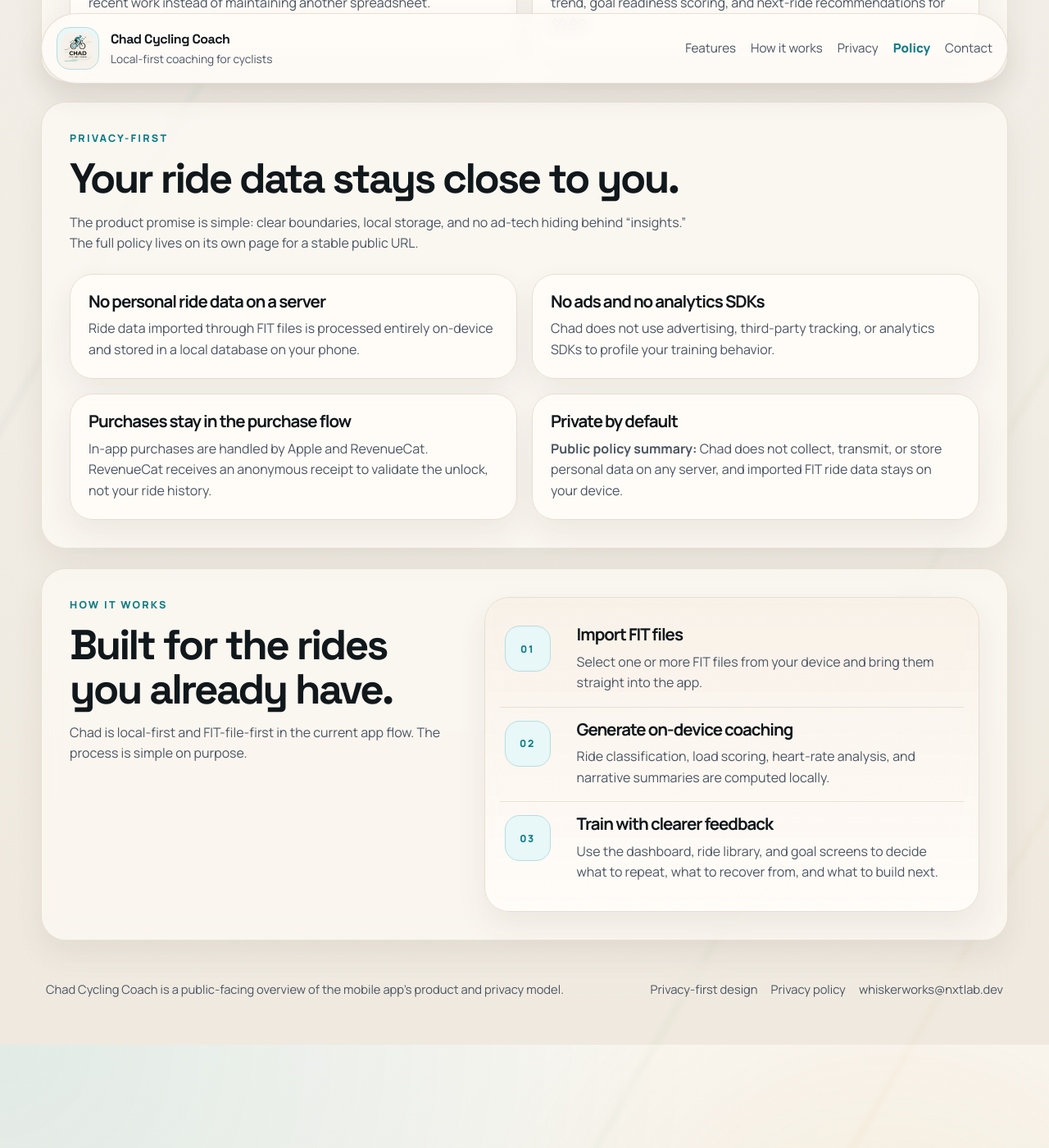
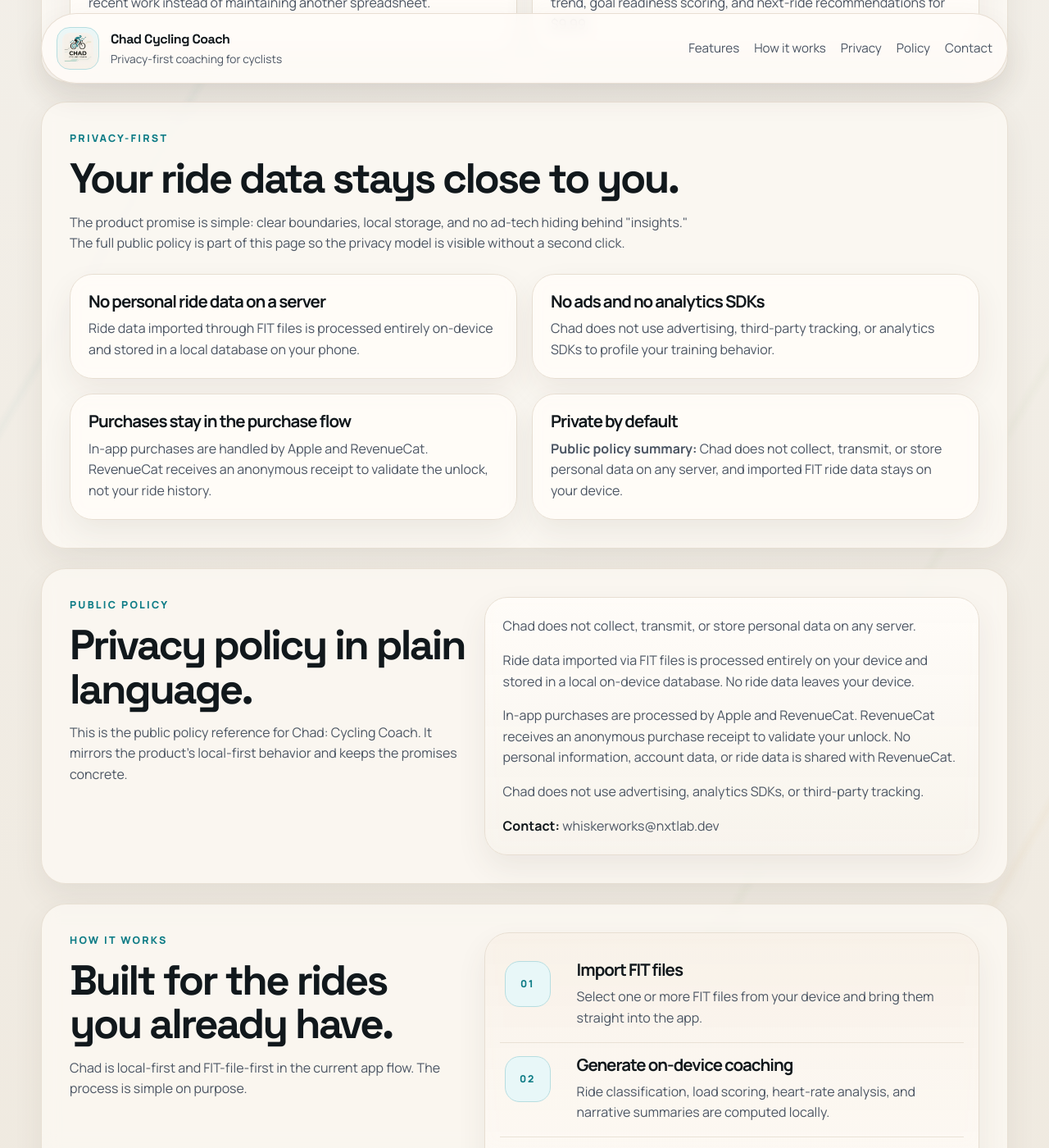
Before and after one commit to whiskerworks-dev/chad-public-site, a Jekyll site: the page built from index.md, in a window 1280 px wide and 1400 px high, scrolled down 1454 px. Shown: the whole window at 82% size. Built offline with Jekyll 4.4.1, drawn with Linux system fonts in a browser that asks for light colours.

Commit message:
Merge pages

```diff
--- a/_layouts/default.html
+++ b/_layouts/default.html
@@ -560,22 +560,21 @@
   </style>
 </head>
 <body>
-  {% assign is_privacy_page = page.url == '/privacy.html' or page.url == '/privacy/' or page.title == 'Privacy Policy' %}
   <div class="site-shell">
     <header class="site-header">
-      <a class="brand" href="{% if is_privacy_page %}{{ '/' | relative_url }}{% else %}#top{% endif %}" aria-label="Chad Cycling Coach home">
+      <a class="brand" href="#top" aria-label="Chad Cycling Coach home">
         <img class="brand-mark" src="{{ '/assets/images/chad-logo.png' | relative_url }}" alt="Chad Cycling Coach logo" />
         <span class="brand-text">
           <strong>Chad Cycling Coach</strong>
-          <span>Local-first coaching for cyclists</span>
+          <span>Privacy-first coaching for cyclists</span>
         </span>
       </a>
 
       <nav class="site-nav" aria-label="Primary">
-        <a href="{% if is_privacy_page %}{{ '/' | relative_url }}#features{% else %}#features{% endif %}">Features</a>
-        <a href="{% if is_privacy_page %}{{ '/' | relative_url }}#workflow{% else %}#workflow{% endif %}">How it works</a>
-        <a href="{% if is_privacy_page %}{{ '/' | relative_url }}#privacy{% else %}#privacy{% endif %}">Privacy</a>
-        <a href="{{ '/privacy.html' | relative_url }}"{% if is_privacy_page %} aria-current="page"{% endif %}>Policy</a>
+        <a href="#features">Features</a>
+        <a href="#workflow">How it works</a>
+        <a href="#privacy">Privacy</a>
+        <a href="#privacy-policy">Policy</a>
         <a href="mailto:{{ site.email }}">Contact</a>
       </nav>
     </header>
@@ -587,8 +586,8 @@
     <footer class="site-footer">
       <p>{{ site.title }} is a public-facing overview of the mobile app’s product and privacy model.</p>
       <div class="footer-links">
-        <a href="{% if is_privacy_page %}{{ '/' | relative_url }}#privacy{% else %}#privacy{% endif %}">Privacy-first design</a>
-        <a href="{{ '/privacy.html' | relative_url }}">Privacy policy</a>
+        <a href="#privacy">Privacy-first design</a>
+        <a href="#privacy-policy">Privacy policy</a>
         <a href="mailto:{{ site.email }}">{{ site.email }}</a>
       </div>
     </footer>
--- a/index.md
+++ b/index.md
@@ -12,7 +12,7 @@ description: Local-first cycling coaching with FIT file import, ride analysis, g
 
 		<div class="hero-actions">
 			<a class="button button-primary" href="#features">Explore the app</a>
-			<a class="button button-secondary" href="{{ '/privacy.html' | relative_url }}">Read the privacy policy</a>
+			<a class="button button-secondary" href="#privacy-policy">Read the privacy policy</a>
 		</div>
 
 		<ul class="hero-points">
@@ -86,7 +86,7 @@ description: Local-first cycling coaching with FIT file import, ride analysis, g
 	<div class="section-heading">
 		<p class="eyebrow">Privacy-first</p>
 		<h2>Your ride data stays close to you.</h2>
-		<p>The product promise is simple: clear boundaries, local storage, and no ad-tech hiding behind “insights.” The full policy lives on its own page for a stable public URL.</p>
+		<p>The product promise is simple: clear boundaries, local storage, and no ad-tech hiding behind "insights." The full public policy is part of this page so the privacy model is visible without a second click.</p>
 	</div>
 
 	<div class="trust-grid">
@@ -109,6 +109,24 @@ description: Local-first cycling coaching with FIT file import, ride analysis, g
 			<h3>Private by default</h3>
 			<p><strong>Public policy summary:</strong> Chad does not collect, transmit, or store personal data on any server, and imported FIT ride data stays on your device.</p>
 		</article>
+	</div>
+</section>
+
+<section class="section-block split-section" id="privacy-policy">
+	<div class="section-heading narrow">
+		<p class="eyebrow">Public policy</p>
+		<h2>Privacy policy in plain language.</h2>
+		<p>This is the public policy reference for Chad: Cycling Coach. It mirrors the product's local-first behavior and keeps the promises concrete.</p>
+	</div>
+
+	<div class="policy-card">
+		<div class="policy-copy">
+			<p>Chad does not collect, transmit, or store personal data on any server.</p>
+			<p>Ride data imported via FIT files is processed entirely on your device and stored in a local on-device database. No ride data leaves your device.</p>
+			<p>In-app purchases are processed by Apple and RevenueCat. RevenueCat receives an anonymous purchase receipt to validate your unlock. No personal information, account data, or ride data is shared with RevenueCat.</p>
+			<p>Chad does not use advertising, analytics SDKs, or third-party tracking.</p>
+			<p><strong>Contact:</strong> <a href="mailto:whiskerworks@nxtlab.dev">whiskerworks@nxtlab.dev</a></p>
+		</div>
 	</div>
 </section>
 
```
Also changed, not shown: privacy.md (deleted, +0 -25 lines), README.md.
